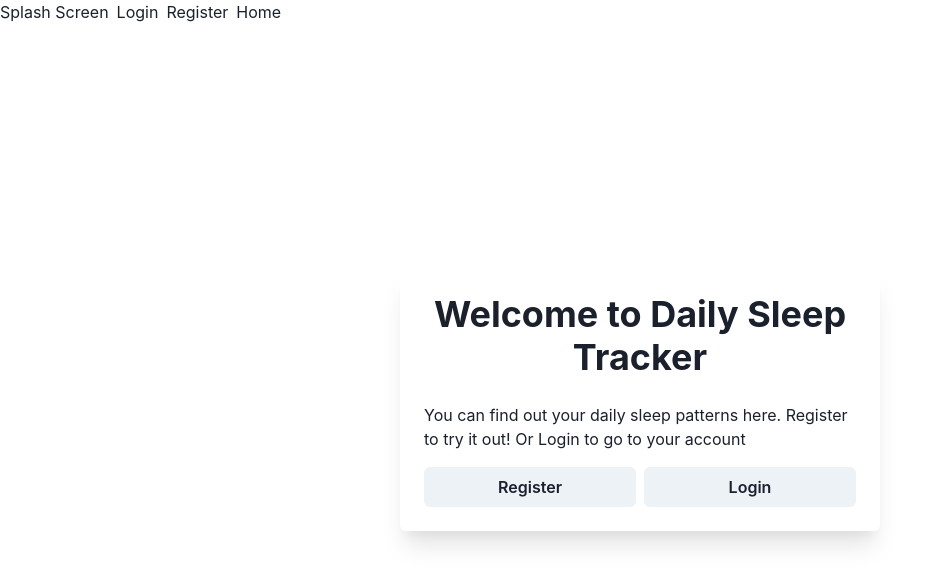
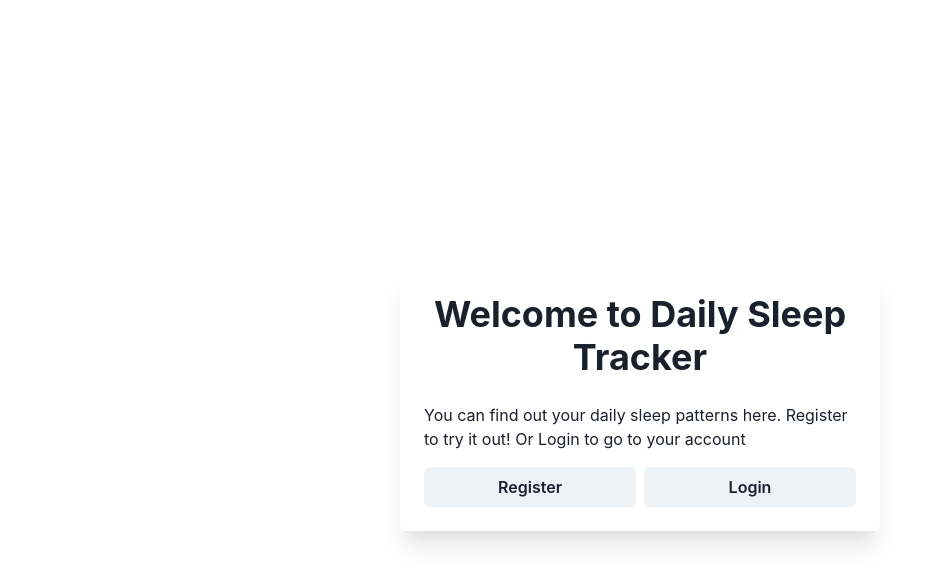
Before and after one commit to rizquadnan/daily-sleep-tracker, a React (Create React App) app: page / in a window 1280 px wide. Shown: the top 584 px of the page, without its empty margins (0-939 px from the left). Built offline with nearby package versions, Linux system fonts and the light colour scheme.

Commit message:
feat: remove dev navigation

```diff
--- a/src/routes/RootRoutes.tsx
+++ b/src/routes/RootRoutes.tsx
@@ -1,37 +1,11 @@
-import { Heading, Link, Wrap } from '@chakra-ui/react'
-import { Routes, Route, Link as RouterLink } from 'react-router-dom'
+import { Heading } from '@chakra-ui/react'
+import { Routes, Route } from 'react-router-dom'
 import { Home, Login, Register, SplashScreen } from 'pages'
 import { ROUTES } from './constant'
 import { ProtectedRoute } from './ProtectedRoute'
 
 export function RootRoutes() {
   return (
-    <div>
-      <nav>
-        <Wrap as="ul" position="fixed" top="0" left="0">
-          <li>
-            <Link as={RouterLink} to={ROUTES.splashScreen}>
-              Splash Screen
-            </Link>
-          </li>
-          <li>
-            <Link as={RouterLink} to={ROUTES.login}>
-              Login
-            </Link>
-          </li>
-          <li>
-            <Link as={RouterLink} to={ROUTES.register}>
-              Register
-            </Link>
-          </li>
-          <li>
-            <Link as={RouterLink} to={ROUTES.home}>
-              Home
-            </Link>
-          </li>
-        </Wrap>
-      </nav>
-
     <Routes>
       <Route path={ROUTES.login} element={<Login />} />
       <Route path={ROUTES.register} element={<Register />} />
@@ -46,6 +20,5 @@ export function RootRoutes() {
       <Route path={ROUTES.splashScreen} element={<SplashScreen />} />
       <Route path="*" element={<Heading>Not found</Heading>} />
     </Routes>
-    </div>
   )
 }
```
Lines whose indentation alone changed are shown as unchanged.
